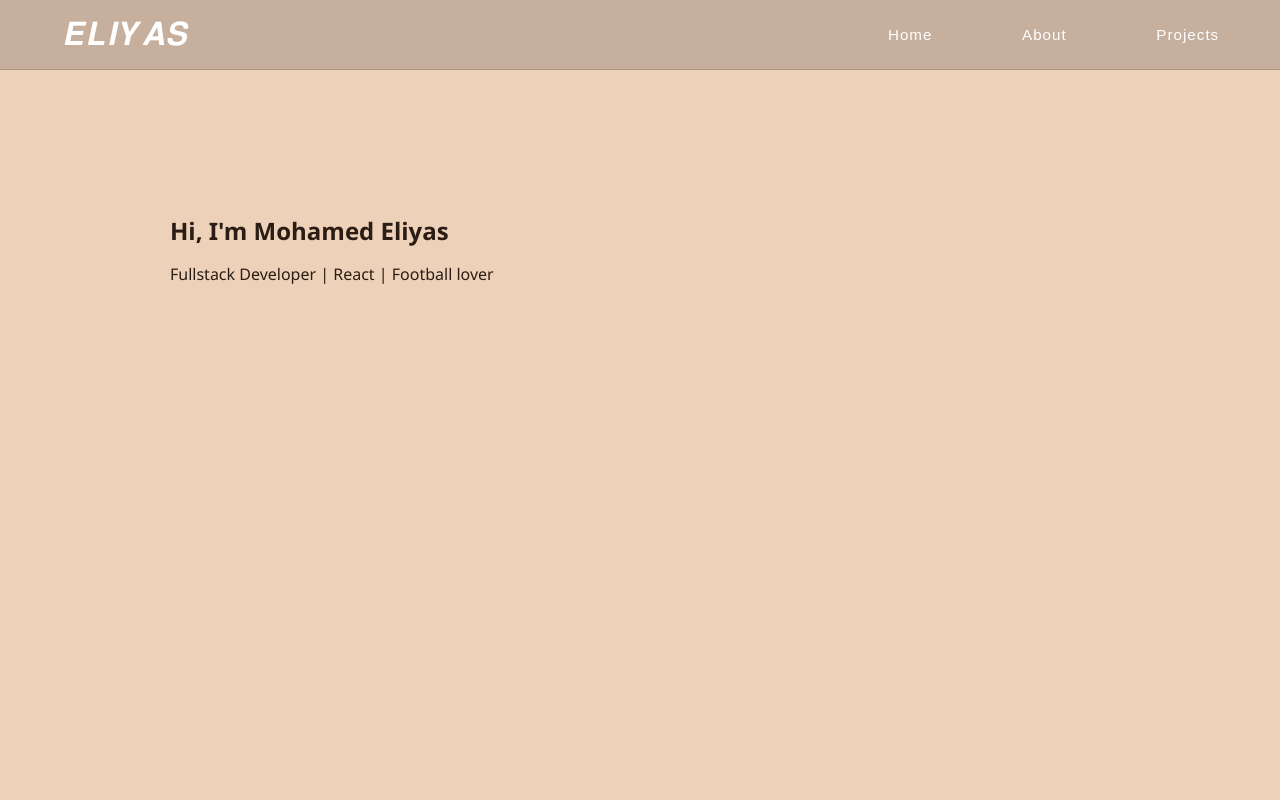
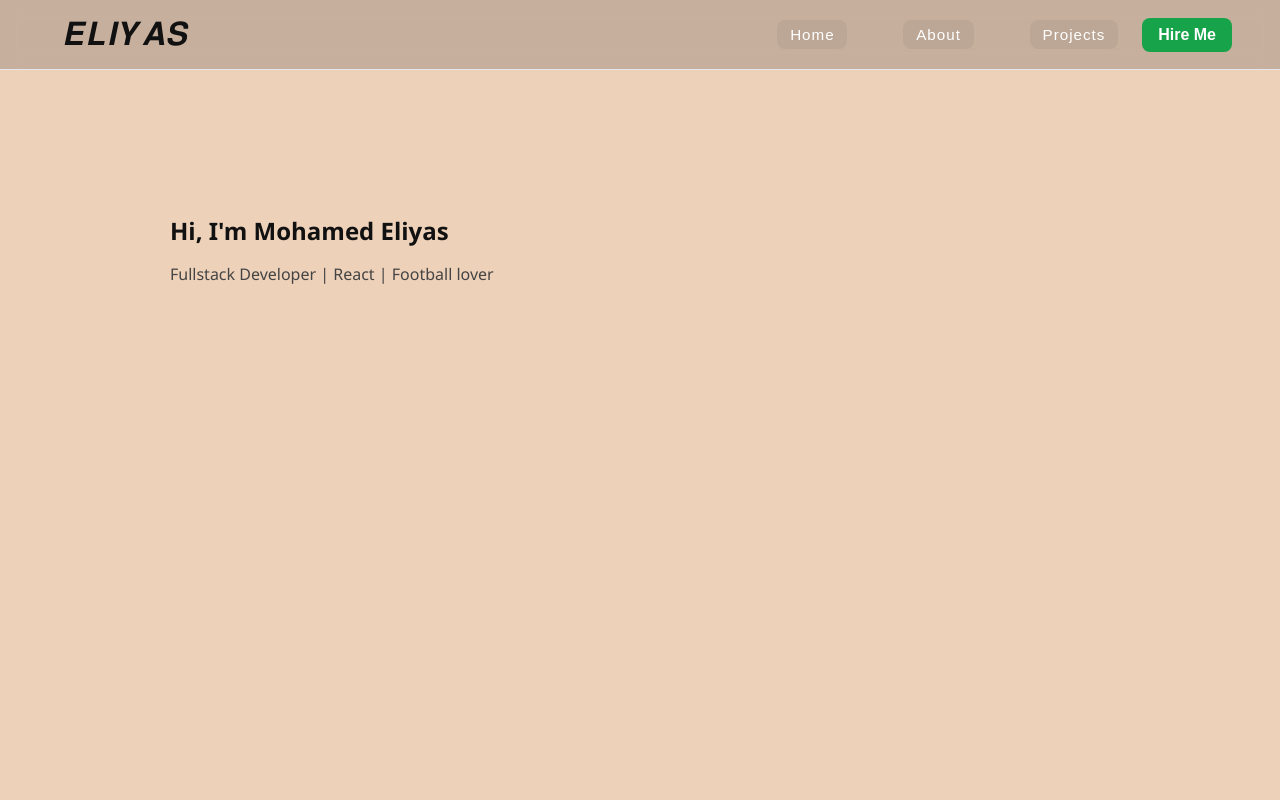
Before and after one commit to eliyasmd50/eliyas_Portfolio, a React (Vite) app: page / in a window 1280 px wide. Shown: the top 800 px of the page. Built offline with nearby package versions, Linux system fonts and the light colour scheme.

Commit message:
social section implementation

```diff
--- a/src/App.tsx
+++ b/src/App.tsx
@@ -5,6 +5,7 @@ import About from "./components/About";
 import Projects from "./components/Projects";
 import Footer from "./components/Footer";
 import Loader from "./components/Loader";
+import Contact from "./components/Contact";
 
 function App() {
   const [loading, setLoading] = useState(true);
@@ -26,6 +27,7 @@ function App() {
           <Hero />
           <About />
           <Projects />
+          <Contact />
 
         </main>
       </div>
--- /dev/null
+++ b/src/components/Contact.tsx
@@ -0,0 +1,40 @@
+import React from "react";
+
+const Contact: React.FC = () => {
+  return (
+    <section id="contact" className="section contact-section">
+      <h2>Let’s Work Together</h2>
+
+      <p className="contact-text">
+        I’m currently open for freelance work and full-time opportunities.
+        If you have a project in mind or just want to connect, feel free to reach out.
+      </p>
+
+      <div className="contact-links">
+        <a href="mailto:eliyasmohamed50@gmail.com" className="contact-item">
+          📧 Email Me
+        </a>
+
+        <a
+          href="https://linkedin.com/in/mohamed-eliyas-59b2841b5/"
+          target="_blank"
+          rel="noopener noreferrer"
+          className="contact-item"
+        >
+          💼 LinkedIn
+        </a>
+
+        <a
+          href="https://github.com/eliyasmd50"
+          target="_blank"
+          rel="noopener noreferrer"
+          className="contact-item"
+        >
+          💻 GitHub
+        </a>
+      </div>
+    </section>
+  );
+};
+
+export default Contact;
--- a/src/components/Navbar.tsx
+++ b/src/components/Navbar.tsx
@@ -1,8 +1,19 @@
+
 const Navbar = () => {
+  const scrollToSection = (id: string) => {
+    const element = document.getElementById(id);
+
+    if (element) {
+      element.scrollIntoView({
+        behavior: "smooth",
+        block: "start"
+      });
+    }
+  };
+
   const scrollToTop = () => {
     window.scrollTo({ top: 0, behavior: "smooth"});
   }
-
   return (
     <nav className="navbar">
       <span
@@ -18,6 +29,12 @@ const Navbar = () => {
         >Home</a>
         <a href="#about">About</a>
         <a href="#projects">Projects</a>
+        <button
+          className="hire-btn"
+          onClick={() => scrollToSection("contact")}
+        >
+          Hire Me
+        </button>
       </div>
     </nav>
   );
--- a/src/index.css
+++ b/src/index.css
@@ -16,7 +16,7 @@ body {
   width: 100%;
   height: 100%;
   background-color: var(--bg-color);
-  color: var(--text-main);
+  color: #1a1a1a; /* Main text color */
   font-family: "Segoe UI", sans-serif;
   scroll-behavior: smooth;
 }
@@ -36,11 +36,24 @@ body {
   position: relative;
   min-height: 100vh;
   padding: 5rem 0;
+  color: #1a1a1a;
 }
 
 .section h2 {
   margin-bottom: 1rem;
 }
+
+.section h1,
+.section h2,
+.section h3 {
+  color: #111111;
+  font-weight: 600;
+}
+
+.section p {
+  color: #444444;
+}
+
 
 .navbar {
   position: sticky;
@@ -54,9 +67,11 @@ body {
   background: rgba(79, 76, 76, 0.25); /* greyish transparent */
   backdrop-filter: blur(8px);
 
-  border-bottom: 1px solid rgba(0, 0, 0, 0.15);
-  padding: 1.2rem;
+  /* border-bottom: 1px solid rgba(0, 0, 0, 0.15); */
+  /* padding: 1.2rem; */
   justify-content: center;   /* center logo */
+  border-bottom: 1px solid #e5e7eb;
+  padding: 1rem 2rem;
 }
 
 .navbar a {
@@ -102,7 +117,7 @@ body {
   font-style: normal; /* or italic if you want slant */
   font-size: 2rem;
   letter-spacing: 2px;
-  color: #ffffff;
+  color: #111111; /* strong dark */
   text-transform: uppercase;
   position: relative;
   cursor: pointer;
@@ -144,14 +159,16 @@ body {
   font-size: 1rem;
   font-weight: 400;
   letter-spacing: 1px;
-  color: #ffffff;
+  /* color: #374151;  */
+  color: #333333;
   padding: 0.4rem 0.8rem;          /* Padding like buttons */
   border-radius: 8px;
   transition: all 0.2s ease;
   cursor: pointer;
   user-select: none;
-  background-color: transparent;   /* Default background */
+  /* background-color: transparent; */
   box-shadow: none;
+  background-color: rgba(0, 0, 0, 0.05);
 }
 
 .nav-links a:hover {
@@ -217,6 +234,88 @@ body {
   border-bottom: none;
 }
 
+.hire-btn {
+  font-family: 'Work Sans', sans-serif;
+  font-weight: 600;
+  font-size: 1rem;
+  padding: 0.5rem 1rem;
+  border-radius: 8px;
+  border: none;
+  cursor: pointer;
+  background-color: #16a34a; /* Modern green */
+  color: #ffffff;
+  transition: all 0.2s ease;
+}
+
+.hire-btn:hover {
+  background-color: #15803d;
+  transform: scale(1.07);
+  box-shadow: 0 6px 14px rgba(0, 0, 0, 0.25);
+}
+
+.hire-btn:active {
+  transform: scale(0.95);
+  box-shadow: 0 3px 8px rgba(0, 0, 0, 0.2);
+}
+
+/* CONTACT SECTION */
+.contact-section {
+  text-align: center;
+  padding: 3rem 1.2rem;
+}
+
+.contact-section h2 {
+  font-family: 'Work Sans', sans-serif;
+  font-weight: 600;
+  font-size: 1.8rem;
+  margin-bottom: 1rem;
+}
+
+.contact-text {
+  max-width: 500px;
+  margin: 0 auto 2rem auto;
+  font-size: 1rem;
+  line-height: 1.6;
+  color: #eeeeee;
+}
+
+/* Contact Links Container */
+.contact-links {
+  display: flex;
+  flex-direction: column;
+  gap: 1rem;
+  align-items: center;
+}
+
+/* Individual Contact Item */
+.contact-item {
+  text-decoration: none;
+  font-family: 'Work Sans', sans-serif;
+  font-weight: 500;
+  font-size: 1rem;
+  padding: 0.6rem 1.2rem;
+  border-radius: 8px;
+
+  transition: all 0.2s ease;
+  width: 220px;
+  background-color: #ffffff;
+  color: #111111;
+  border: 1px solid #e5e7eb;
+}
+
+/* Hover */
+.contact-item:hover {
+  background-color: rgba(255, 255, 255, 0.15);
+  transform: scale(1.05);
+  box-shadow: 0 6px 14px rgba(0, 0, 0, 0.25);
+}
+
+/* Active (Mobile Tap) */
+.contact-item:active {
+  transform: scale(0.97);
+}
+
+
 @media (min-width: 768px) {
 
   .navbar {
@@ -234,7 +333,7 @@ body {
 
   .nav-links {
     display: flex;   /* show nav links */
-    gap: 2rem;
+    gap: 1.5rem;
     align-items: center;
   }
   .nav-links a {
```
